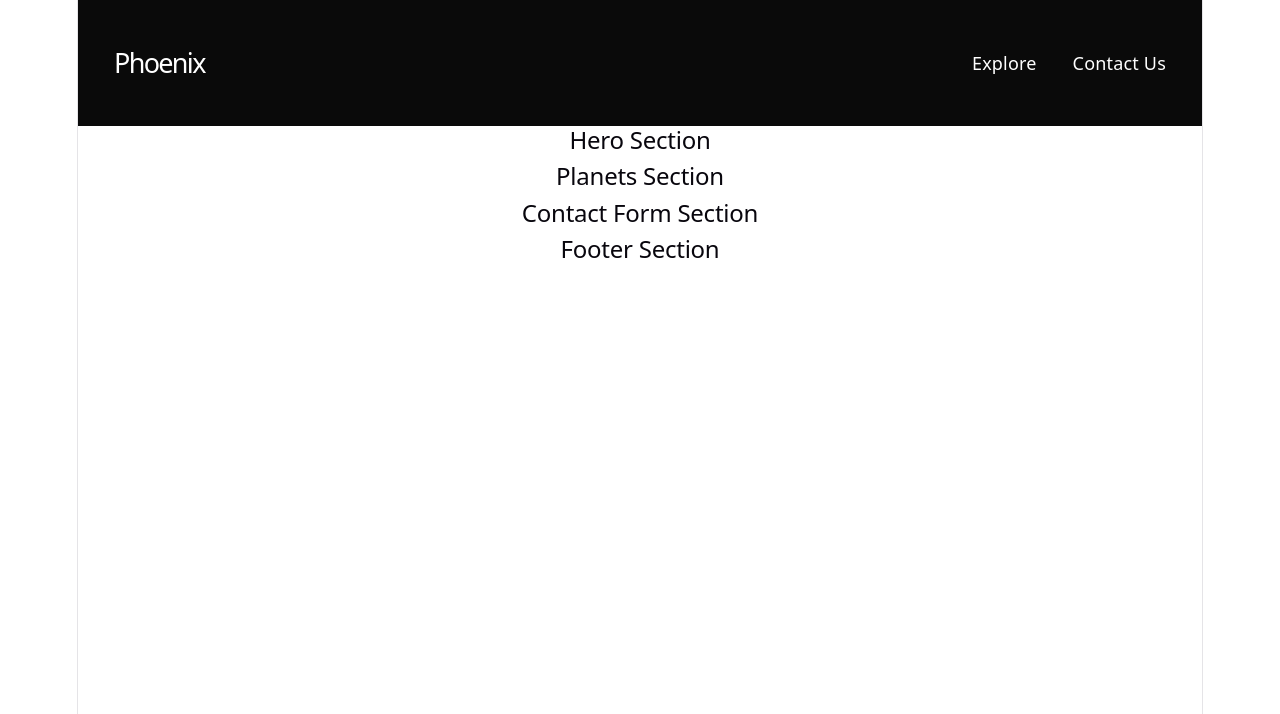
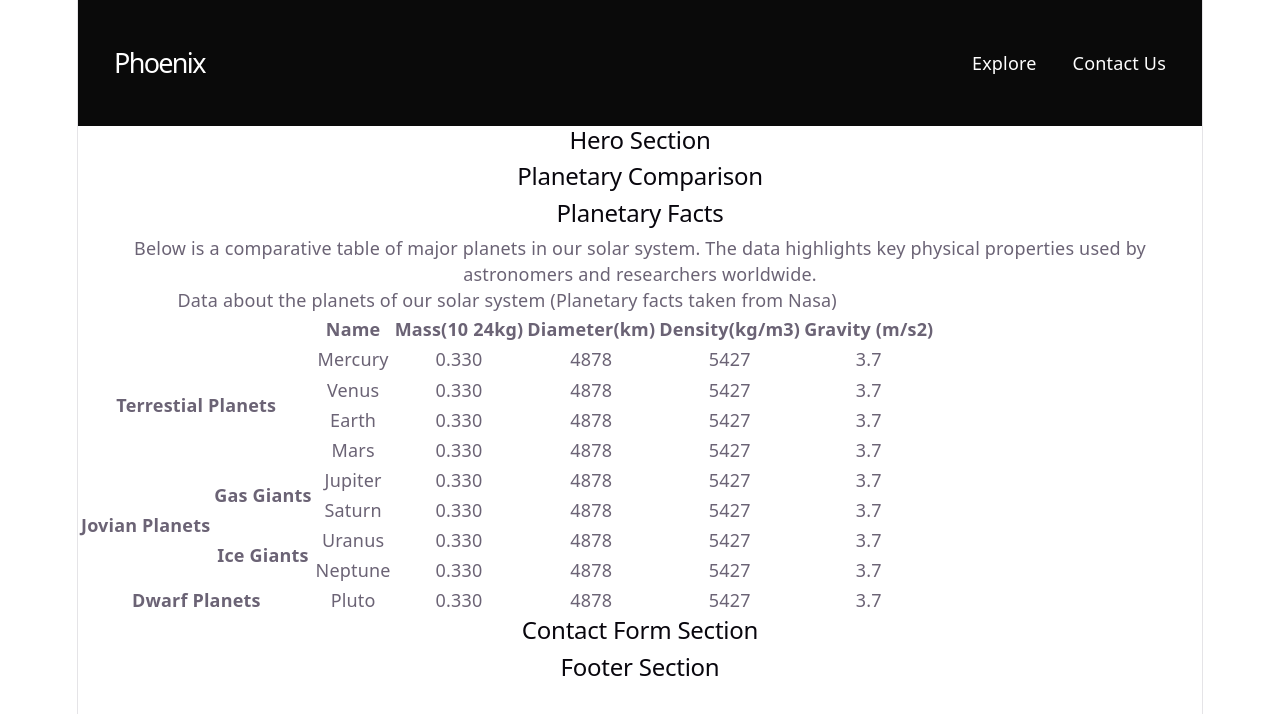
Before and after one commit to Father-rbb/Phoenix-TSA, a React (Vite) app: page / in a window 1280 px wide. Shown: the top 714 px of the page. Built offline with nearby package versions, Linux system fonts and the light colour scheme.

Commit message:
Final base structure ready for team

```diff
--- a/src/App.jsx
+++ b/src/App.jsx
@@ -1,6 +1,7 @@
 import Navbar from './components/Navbar/Navbar'
 import Hero from './components/Hero/Hero'
-import Planets from './components/Planets/Planets'
+import PlanetaryComparison from './components/PlanetaryComparison/PlanetaryComparison'
+import PlanetaryFacts from './components/PlanetaryFacts/PlanetaryFacts'
 import ContactForm from './components/ContactForm/ContactForm'
 import Footer from './components/Footer/Footer'
 
@@ -9,7 +10,8 @@ function App() {
     <>
       <Navbar />
       <Hero />
-      <Planets />
+      <PlanetaryComparison />
+      <PlanetaryFacts />
       <ContactForm />
       <Footer />
     </>
--- /dev/null
+++ b/src/components/PlanetaryComparison/PlanetaryComparison.jsx
@@ -0,0 +1,9 @@
+function PlanetaryComparison() {
+  return (
+    <section id="planetary-comparison">
+      <h2>Planetary Comparison</h2>
+    </section>
+  )
+}
+
+export default PlanetaryComparison
--- /dev/null
+++ b/src/components/PlanetaryFacts/PlanetaryFacts.jsx
@@ -0,0 +1,117 @@
+function PlanetaryFacts() {
+  return (
+    <section id="planetary-facts">
+      <h2>Planetary Facts</h2>
+
+       <p>
+          Below is a comparative table of major planets in our solar system. The
+          data highlights key physical properties used by astronomers and
+          researchers worldwide.
+        </p>
+
+        <table>
+          <caption>
+            Data about the planets of our solar system (Planetary facts taken
+            from Nasa)
+          </caption>
+
+          <thead>
+            <tr>
+              <th scope="col" colSpan="2"></th>
+              <th scope="col">Name</th>
+              <th scope="col">Mass(10 24kg)</th>
+              <th scope="col">Diameter(km)</th>
+              <th scope="col">Density(kg/m3)</th>
+              <th scope="col">Gravity (m/s2)</th>
+            </tr>
+          </thead>
+
+          <tbody>
+            <tr>
+              <th rowSpan="4" colSpan="2">Terrestial Planets</th>
+              <td>Mercury</td>
+              <td>0.330</td>
+              <td>4878</td>
+              <td>5427</td>
+              <td>3.7</td>
+            </tr>
+
+            <tr>
+              <td>Venus</td>
+              <td>0.330</td>
+              <td>4878</td>
+              <td>5427</td>
+              <td>3.7</td>
+            </tr>
+
+            <tr>
+              <td>Earth</td>
+              <td>0.330</td>
+              <td>4878</td>
+              <td>5427</td>
+              <td>3.7</td>
+            </tr>
+
+            <tr>
+              <td>Mars</td>
+              <td>0.330</td>
+              <td>4878</td>
+              <td>5427</td>
+              <td>3.7</td>
+            </tr>
+
+            <tr>
+              <th rowSpan="4">Jovian Planets</th>
+              <th rowSpan="2">Gas Giants</th>
+              <td>Jupiter</td>
+              <td>0.330</td>
+              <td>4878</td>
+              <td>5427</td>
+              <td>3.7</td>
+            </tr>
+
+            <tr>
+              <td>Saturn</td>
+              <td>0.330</td>
+              <td>4878</td>
+              <td>5427</td>
+              <td>3.7</td>
+            </tr>
+
+            <tr>
+              <th rowSpan="2">Ice Giants</th>
+              <td>Uranus</td>
+              <td>0.330</td>
+              <td>4878</td>
+              <td>5427</td>
+              <td>3.7</td>
+            </tr>
+
+            <tr>
+              <td>Neptune</td>
+              <td>0.330</td>
+              <td>4878</td>
+              <td>5427</td>
+              <td>3.7</td>
+            </tr>
+
+            <tr>
+              <th colSpan="2">Dwarf Planets</th>
+              <td>Pluto</td>
+              <td>0.330</td>
+              <td>4878</td>
+              <td>5427</td>
+              <td>3.7</td>
+            </tr>
+
+          </tbody>
+
+        </table>
+
+      </section>
+
+
+  );
+}
+
+export default PlanetaryFacts
--- a/src/components/Planets/Planets.jsx
+++ /dev/null
@@ -1,9 +0,0 @@
-function Planets() {
-  return (
-    <section id="planets">
-      <h2>Planets Section</h2>
-    </section>
-  )
-}
-
-export default Planets
```
